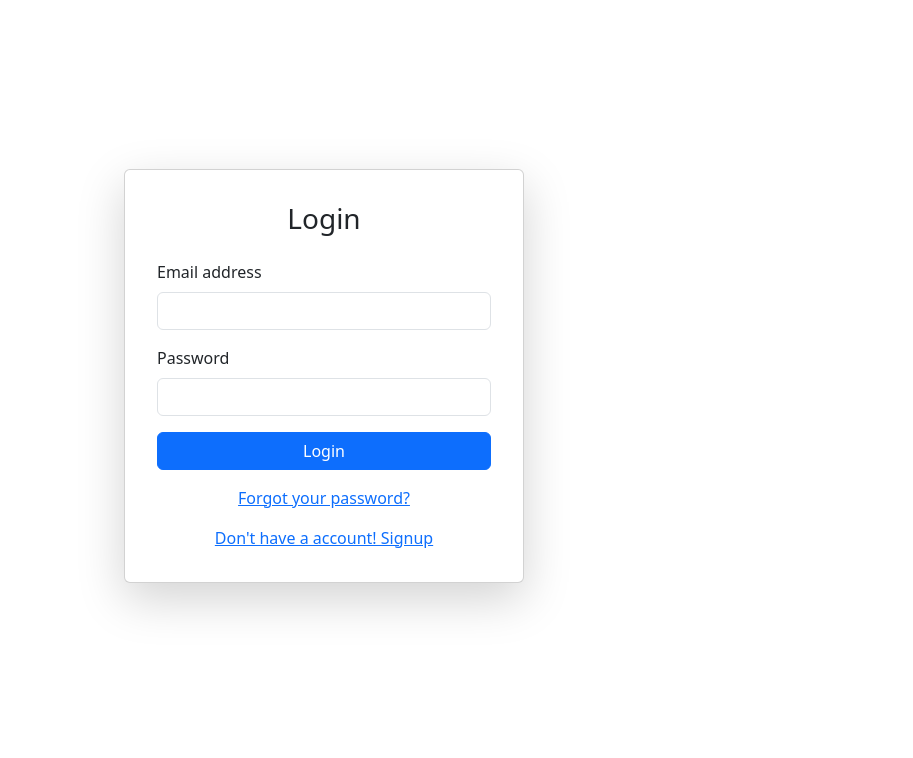
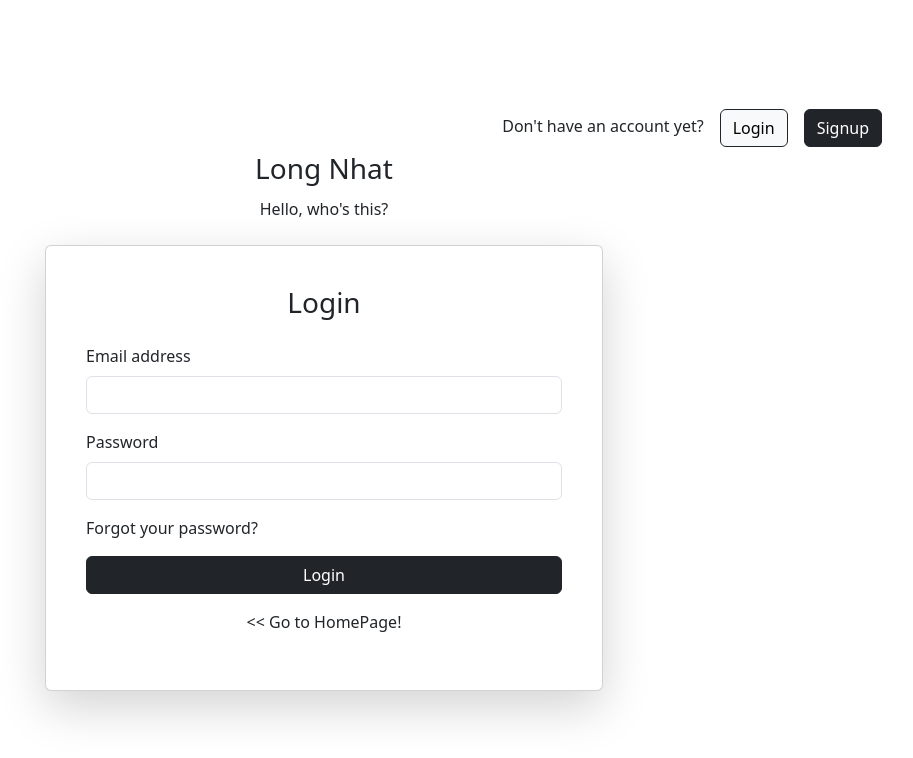
Before and after one commit to HuynhLongNhat/Quiz, a React (Vite) app in the folder frontend/: page /login in a window 1280 px wide. Shown: the top 758 px of the page, without its empty margins (316-1229 px from the left). Built offline with nearby package versions, Linux system fonts and the light colour scheme.

Commit message:
xử lí login

```diff
--- a/frontend/src/App.jsx
+++ b/frontend/src/App.jsx
@@ -1,6 +1,7 @@
 import "./App.scss";
 import Header from "./components/Header/Header";
 import { Outlet } from "react-router-dom";
+
 const App = () => {
   return (
     <div className="app-container">
--- /dev/null
+++ b/frontend/src/Layout.jsx
@@ -0,0 +1,42 @@
+import { ToastContainer } from "react-toastify";
+import "bootstrap/dist/css/bootstrap.min.css";
+import { Route, Routes } from "react-router-dom";
+import App from "./App.jsx";
+import User from "./components/Users/User.jsx";
+import Admin from "./components/Admin/Admin.jsx";
+import HomePage from "./components/Home/HomePage.jsx";
+import ManageUser from "./components/Admin/Content/ManageUser.jsx";
+import DashBoard from "./components/Admin/Content/DashBoard.jsx";
+import Login from "./components/Admin/Auth/Login.jsx";
+
+const Layout = () => {
+  return (
+    <div>
+      <Routes>
+        <Route path="/" element={<App />}>
+          <Route index element={<HomePage />} />
+          <Route path="/users" element={<User />} />
+        </Route>
+        <Route path="/admins" element={<Admin />}>
+          <Route index element={<DashBoard />} />
+          <Route path="manage-users" element={<ManageUser />} />
+        </Route>
+        <Route path="/login" element={<Login />} />
+      </Routes>
+      <ToastContainer
+        position="top-right"
+        autoClose={5000}
+        hideProgressBar={false}
+        newestOnTop={false}
+        closeOnClick
+        rtl={false}
+        pauseOnFocusLoss
+        draggable
+        pauseOnHover
+        theme="light"
+      />
+    </div>
+  );
+};
+
+export default Layout;
--- a/frontend/src/components/Admin/Admin.jsx
+++ b/frontend/src/components/Admin/Admin.jsx
@@ -3,7 +3,7 @@ import "./Admin.scss";
 import { FaBars } from "react-icons/fa";
 import { useState } from "react";
 import { Outlet } from "react-router-dom";
-import { ToastContainer } from "react-toastify";
+
 import "react-toastify/dist/ReactToastify.css";
 const Admin = () => {
   const [collapsed, setCollapsed] = useState(false);
@@ -21,19 +21,6 @@ const Admin = () => {
           <Outlet />
         </div>
       </div>
-
-      <ToastContainer
-        position="top-right"
-        autoClose={5000}
-        hideProgressBar={false}
-        newestOnTop={false}
-        closeOnClick
-        rtl={false}
-        pauseOnFocusLoss
-        draggable
-        pauseOnHover
-        theme="light"
-      />
     </div>
   );
 };
--- a/frontend/src/components/Admin/Auth/Login.jsx
+++ b/frontend/src/components/Admin/Auth/Login.jsx
@@ -1,25 +1,49 @@
 import { useState } from "react";
-import "bootstrap/dist/css/bootstrap.min.css";
-
+// Thêm file CSS để tùy chỉnh
+import { useNavigate } from "react-router-dom";
+import { postLogin } from "../../../services/apiService";
+import { toast } from "react-toastify";
 function Login() {
   const [email, setEmail] = useState("");
   const [password, setPassword] = useState("");
 
-  const handleLogin = (e) => {
+  const navigate = useNavigate();
+
+  const handleLogin = async (e) => {
     e.preventDefault();
-    // Handle login logic here
-    console.log("Logging in with:", email, password);
+
+    try {
+      let res = await postLogin(email, password);
+      console.log(res);
+      if (res && +res.EC === 0) {
+        toast.success(res.EM);
+        navigate("/");
+      }
+      if (res && +res.EC !== 0) {
+        toast.error(res.EM);
+      }
+    } catch (error) {
+      toast.error("An error occurred. Please try again later.");
+    }
   };
 
   return (
-    <div className="container d-flex justify-content-center align-items-center vh-100">
-      <div
-        className="card shadow-lg p-3 mb-5 bg-body rounded"
-        style={{ width: "400px" }}
-      >
+    <div className="login-container">
+      <div className="container d-flex flex-column justify-content-center align-items-center vh-100">
+        <div className="text-end w-100">
+          <span>Don&apos;t have an account yet?</span>
+          <button className="btn btn-light mx-3 border-dark">Login</button>
+          <button className="btn btn-dark">Signup</button>
+        </div>
+        <div className="greeting text-center fs-3">Long Nhat</div>
+        <div className="welcome text-center mt-2 mb-4">
+          Hello, who&apos;s this?
+        </div>
+
+        <div className="card w-50 p-4 shadow-lg">
           <div className="card-body">
             <h3 className="text-center mb-4">Login</h3>
-          <form onSubmit={handleLogin}>
+            <form>
               <div className="mb-3">
                 <label htmlFor="email" className="form-label">
                   Email address
@@ -46,17 +70,28 @@ function Login() {
                   required
                 />
               </div>
+              <div className="my-3 ">
+                <span>Forgot your password?</span>
+              </div>
               <div className="d-grid gap-2">
-              <button type="submit" className="btn btn-primary">
+                <button
+                  className="btn btn-dark"
+                  onClick={(e) => handleLogin(e)}
+                >
                   Login
                 </button>
               </div>
+              <div className="my-3 text-center ">
+                <span
+                  style={{ cursor: "pointer" }}
+                  onClick={() => {
+                    navigate("/");
+                  }}
+                >
+                  &#60;&#60; Go to HomePage!
+                </span>
+              </div>
             </form>
-          <div className="text-center mt-3">
-            <a href="#">Forgot your password?</a>
-          </div>
-          <div className="text-center mt-3">
-            <a href="#">Don&apos;t have a account! Signup</a>
           </div>
         </div>
       </div>
--- a/frontend/src/main.jsx
+++ b/frontend/src/main.jsx
@@ -1,30 +1,12 @@
 // import { StrictMode } from 'react'
 import { createRoot } from "react-dom/client";
-import App from "./App.jsx";
-import "bootstrap/dist/css/bootstrap.min.css";
-import { BrowserRouter, Route, Routes } from "react-router-dom";
 
-import User from "./components/Users/User.jsx";
-import Admin from "./components/Admin/Admin.jsx";
-import HomePage from "./components/Home/HomePage.jsx";
-import ManageUser from "./components/Admin/Content/ManageUser.jsx";
-import DashBoard from "./components/Admin/Content/DashBoard.jsx";
-import Login from "./components/Admin/Auth/Login.jsx";
-
+import { BrowserRouter } from "react-router-dom";
+import Layout from "./Layout";
 createRoot(document.getElementById("root")).render(
   // <StrictMode>
   <BrowserRouter>
-    <Routes>
-      <Route path="/" element={<App />}>
-        <Route index element={<HomePage />} />
-        <Route path="/users" element={<User />} />
-      </Route>
-      <Route path="/admins" element={<Admin />}>
-        <Route index element={<DashBoard />} />
-        <Route path="manage-users" element={<ManageUser />} />
-      </Route>
-      <Route path="/login" element={<Login />} />
-    </Routes>
+    <Layout />
   </BrowserRouter>
   // </StrictMode>,
 );
--- a/frontend/src/services/apiService.js
+++ b/frontend/src/services/apiService.js
@@ -41,3 +41,9 @@ export const getListUser = () =>{
 
     );
  }
+
+ export const postLogin =(email , password) =>{
+  return  axiosCutomize.post(
+      "/login",{email :email , password :password}
+    );
+ }
```
Also changed, not shown: frontend/src/components/Admin/Auth/Login.scss (deleted, +0 -23 lines). Lines whose indentation alone changed are shown as unchanged.
